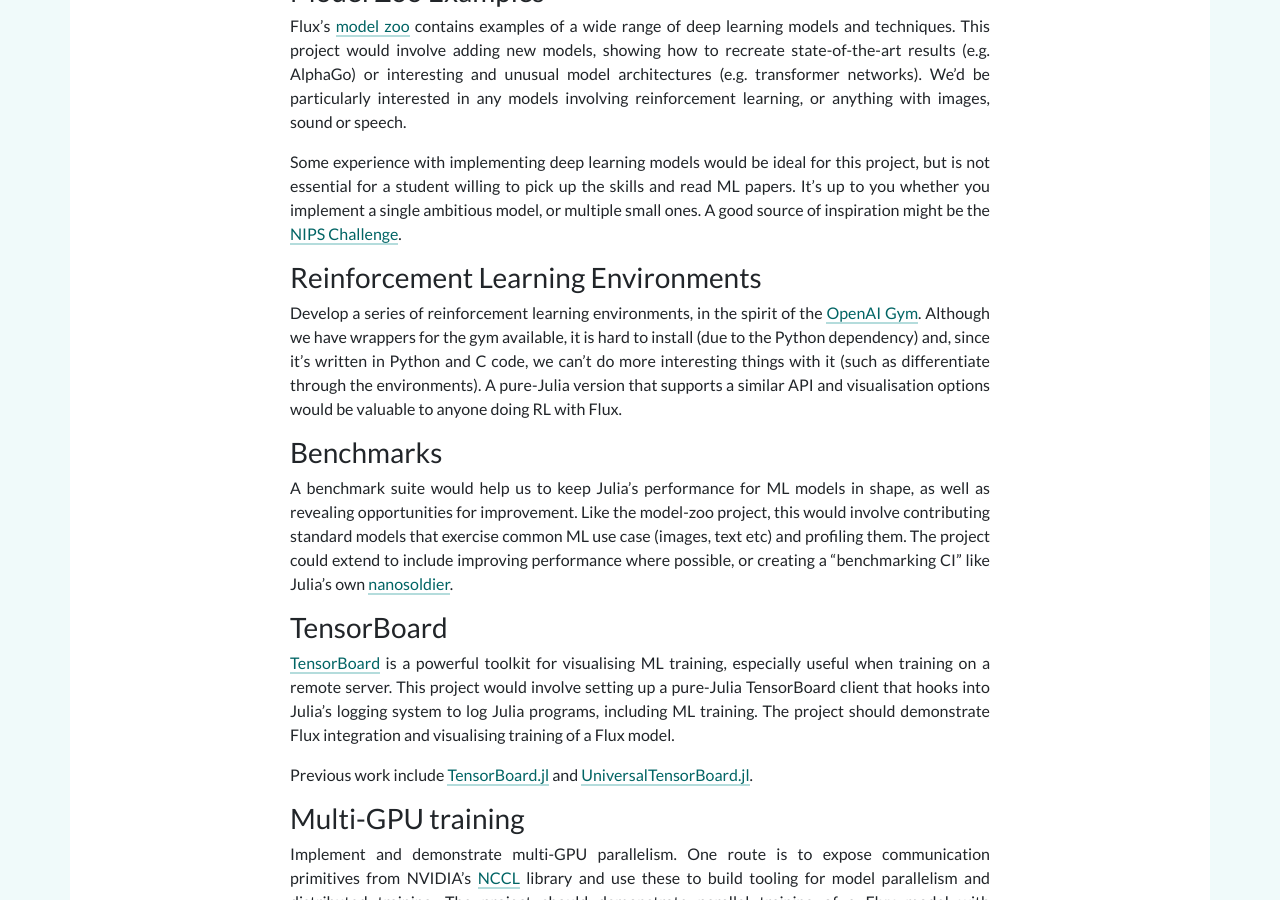
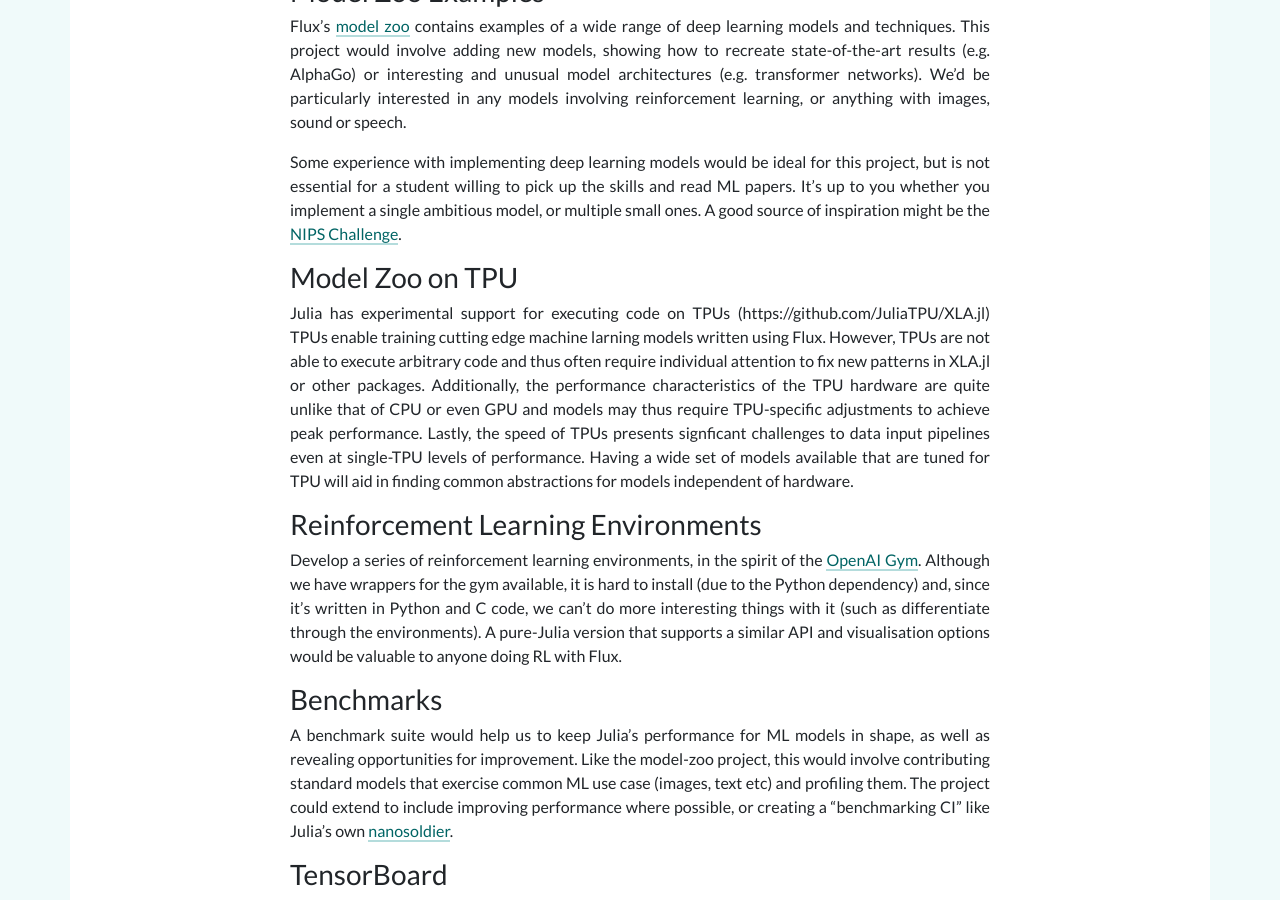
Before and after one commit to FluxML/fluxml.github.io, a Jekyll site: the page built from gsoc.md, in a window 1280 px wide and 900 px high, scrolled down 363 px. Built offline with Jekyll 4.4.1, drawn with Linux system fonts in a browser that asks for light colours; nearby versions of some CDN libraries.

Commit message:
[gsoc] Add TPU model zoo project

```diff
--- a/gsoc.md
+++ b/gsoc.md
@@ -14,6 +14,10 @@
 Flux's [model zoo](https://github.com/FluxML/model-zoo/) contains examples of a wide range of deep learning models and techniques. This project would involve adding new models, showing how to recreate state-of-the-art results (e.g. AlphaGo) or interesting and unusual model architectures (e.g. transformer networks). We'd be particularly interested in any models involving reinforcement learning, or anything with images, sound or speech.
 
 Some experience with implementing deep learning models would be ideal for this project, but is not essential for a student willing to pick up the skills and read ML papers. It's up to you whether you implement a single ambitious model, or multiple small ones. A good source of inspiration might be the [NIPS Challenge](https://nurture.ai/nips-challenge).
+
+### Model Zoo on TPU
+
+Julia has experimental support for executing code on TPUs (https://github.com/JuliaTPU/XLA.jl) TPUs enable training cutting edge machine larning models written using Flux. However, TPUs are not able to execute arbitrary code and thus often require individual attention to fix new patterns in XLA.jl or other packages. Additionally, the performance characteristics of the TPU hardware are quite unlike that of CPU or even GPU and models may thus require TPU-specific adjustments to achieve peak performance. Lastly, the speed of TPUs presents signficant challenges to data input pipelines even at single-TPU levels of performance. Having a wide set of models available that are tuned for TPU will aid in finding common abstractions for models independent of hardware.
 
 ### Reinforcement Learning Environments
 
```
